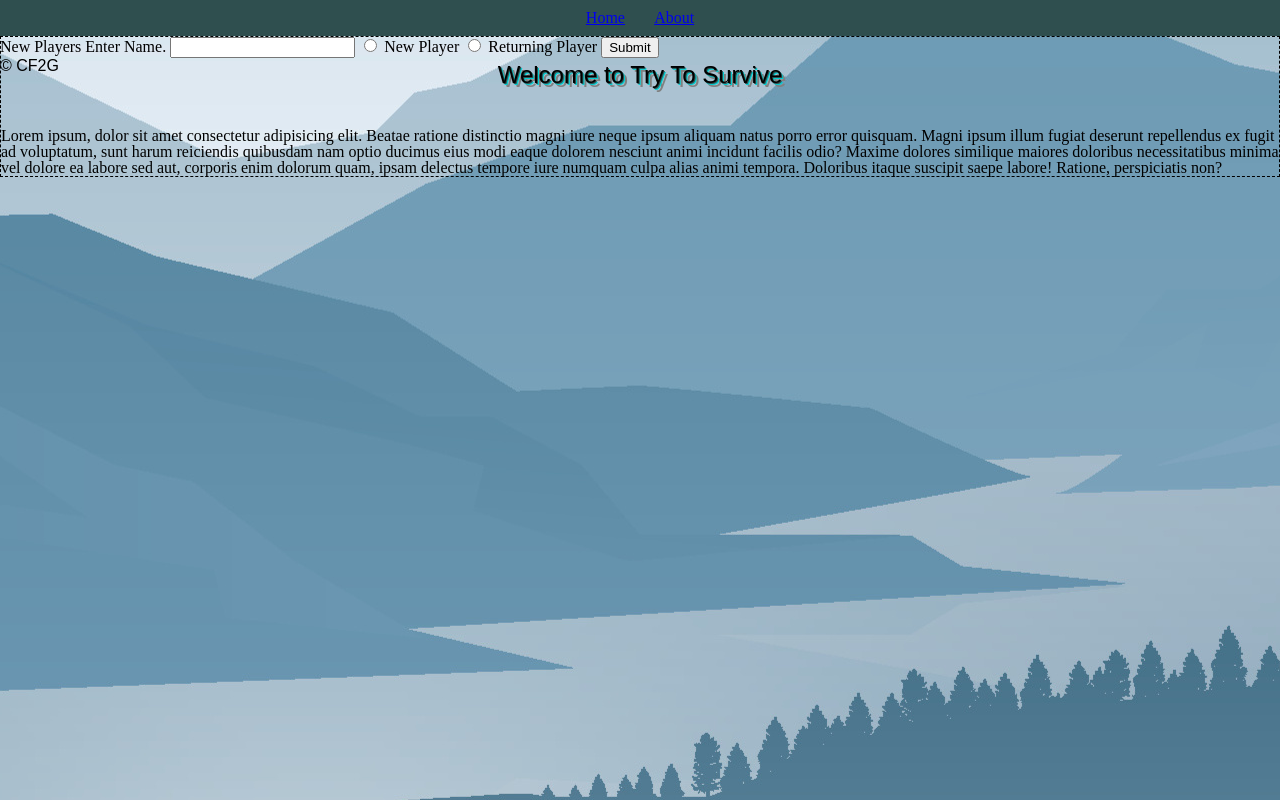
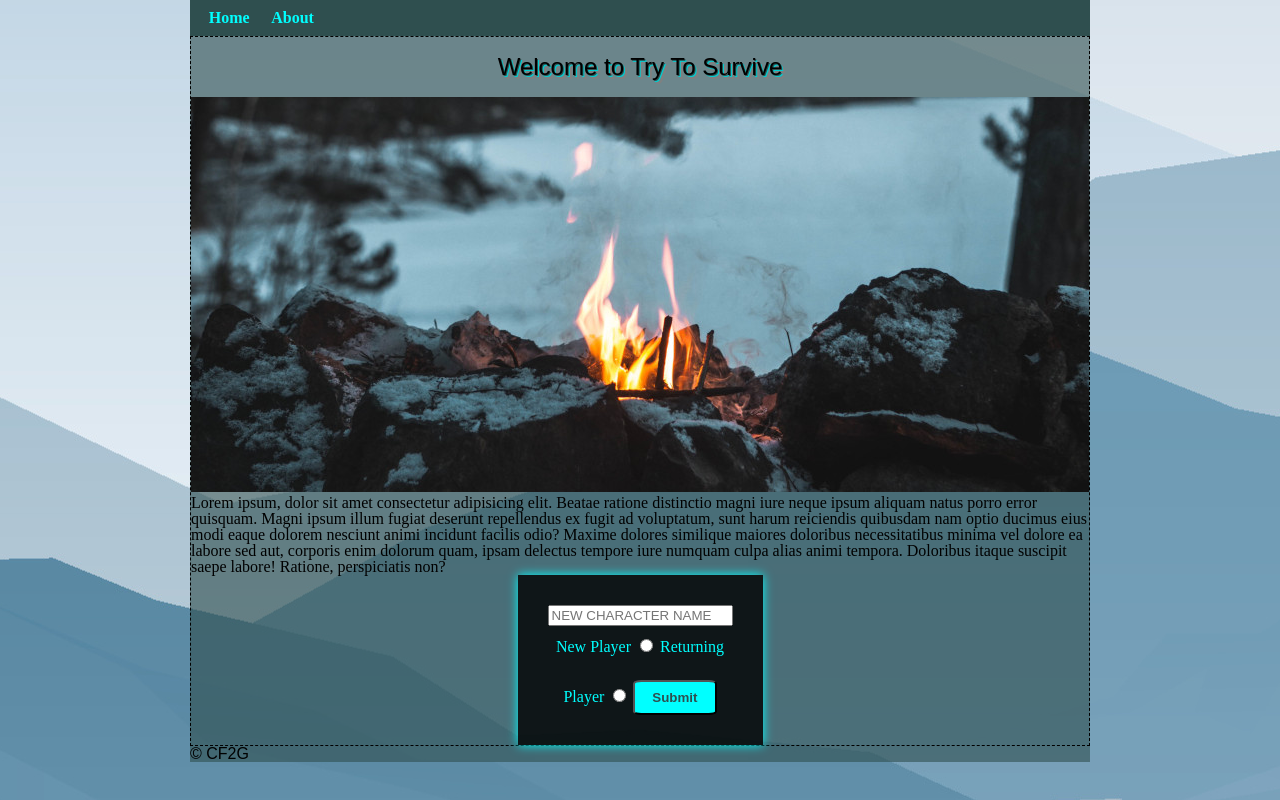
Before and after one commit to Team-Adventure-cf2g/try-to-survive, a plain HTML site: page index.html in a window 1280 px wide. Drawn offline with Linux system fonts and the light colour scheme.

Commit message:
up late tweaks

```diff
--- a/JS/app.js
+++ b/JS/app.js
@@ -82,6 +82,7 @@ function renderHealth() {
     data: {
       labels: ['Health'],
       datasets: [{
+        barThickness:30,
         label: 'Health Remaining',
         data: [survivorArray[0].healthCounter],
         backgroundColor: [
--- a/Styles/style.css
+++ b/Styles/style.css
@@ -2,11 +2,10 @@
 /*nav*/
 
 ul {
-  align-content: center;
-  text-align: center;
+
+
+  padding: 10px;
   background-color: darkslategray;
-  padding: 10px;
-
 
 
 }
@@ -30,13 +29,35 @@ text-shadow: 1px 1px darkslategray,
 4px 4px grey;
 
 }
+h2 {
+  text-align:center;
+  font-size:5vh;
+  color:darkred;
+}
+
+a {
+  color:cyan;
+  font-weight:bold;
+  text-decoration:none;
+}
+
+a:hover {
+  color:#4f2f4f;
+  text-decoration:underline;
+  font-size:larger;
+  transition-duration: .4s;
+}
 
 
 /*body*/
+main{
+  width:900px;
+  margin:auto;
+  background-color:rgba(47, 79,79, .6);
+}
 
 .information {
   display: inline-block;
-  position: fixed;
   border-style: dashed;
   border-width: thin;
 }
@@ -48,17 +69,63 @@ body {
 
 }
 
+img#scenarioImg{
+  width:870px;
+  padding:10px;
+}
+
+div#choiceCont {
+  margin-left:10px;
+}
+
+div#choiceCont img:nth-child(2){
+margin-left:10px
+
+}
+
+
+
 
 
 /*form*/
-label[for=name] {
-display: block;
+fieldset {
+text-align:center;
+margin: 0 auto;
+background:rgba(0,0,0,0.8);
+color:cyan;
+box-shadow: 0 0 10px;
+max-width:150px;
+padding:30px;
+
 }
 
+input[type="text"] {
+  color:darkslategray;
+  text-transform: uppercase;
+  margin-bottom:10px;
+}
 
+button {
+  margin-top:25px;
+  background-color:cyan;
+  height:35px;
+  width:45%;
+  border-radius:10%;
+  color:darkslategray;
+  font-weight: bold;
+  transition-duration: .5s;
+}
 /*footer*/
-
+button:hover {
+  background-color:rgba(0,0,0,0.8);
+  height:40px;
+  width:50%;
+  color:cyan;
+  transition-duration: .5s;
+}
 footer {
   font-family: fantasy;
 
 }
+
+/* chart */
--- a/index.html
+++ b/index.html
@@ -8,31 +8,30 @@
   <title>Try To survive</title>
 </head>
 <body>
+  <main>
     <header><nav>
       <ul>
         <li><a href="index.html">Home</a></li>
         <li><a href="about.html">About</a></li>
       </ul></nav>
     </header>
-  <main>
     <div class="information">
       <h1>Welcome to Try To Survive</h1>
-      <img src="" alt="">
+      <img src="./img/landing.jpg" alt="restfull campfire">
       <p>Lorem ipsum, dolor sit amet consectetur adipisicing elit. Beatae ratione distinctio magni iure neque ipsum aliquam natus porro error quisquam. Magni ipsum illum fugiat deserunt repellendus ex fugit ad voluptatum, sunt harum reiciendis quibusdam nam optio ducimus eius modi eaque dolorem nesciunt animi incidunt facilis odio? Maxime dolores similique maiores doloribus necessitatibus minima vel dolore ea labore sed aut, corporis enim dolorum quam, ipsam delectus tempore iure numquam culpa alias animi tempora. Doloribus itaque suscipit saepe labore! Ratione, perspiciatis non?</p>
-    </div>
+      <fieldset>
       <form action="" id="userForm" >
-        <label for="userName">
-          New Players Enter Name.
-          <input type="text" name='userName'>
-        </label>
+        <input type="text" name='userName' placeholder="New Character Name">
+        <label for="newPlayer">New Player</label>
         <input type="radio" id='newPlayer' name='option' value="newPlayer">
-       <label for="newPlayer">New Player</label>
+        <label for="returningPlayer">Returning Player</label>
         <input type="radio" id='returningPlayer' name='option' value="returningPlayer">
-       <label for="returningPlayer">Returning Player</label>
         <button >Submit</button>
       </form>
+    </fieldset>
+    </div>
+      <footer><p> &copy CF2G </p></footer>
   </main>
-  <footer><p> &copy CF2G </p></footer>
   <script src="JS/app.js"></script>
 </body>
 </html>
```
Also changed, not shown: adventure.html (+8 -9 lines), img/landing.jpg (added), 1 other file. Lines whose indentation alone changed are shown as unchanged.
